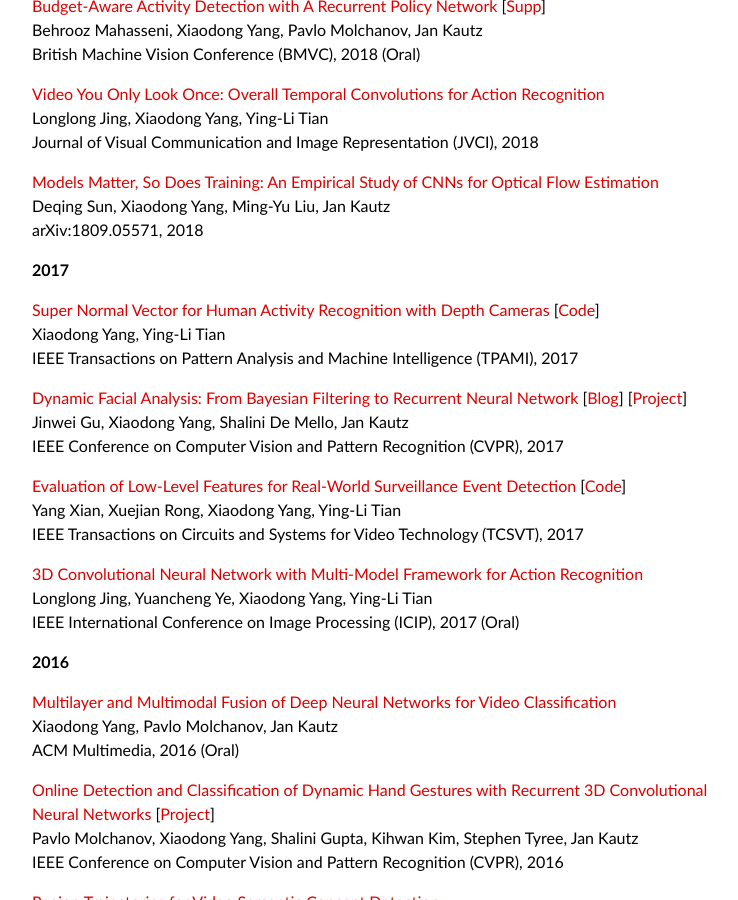
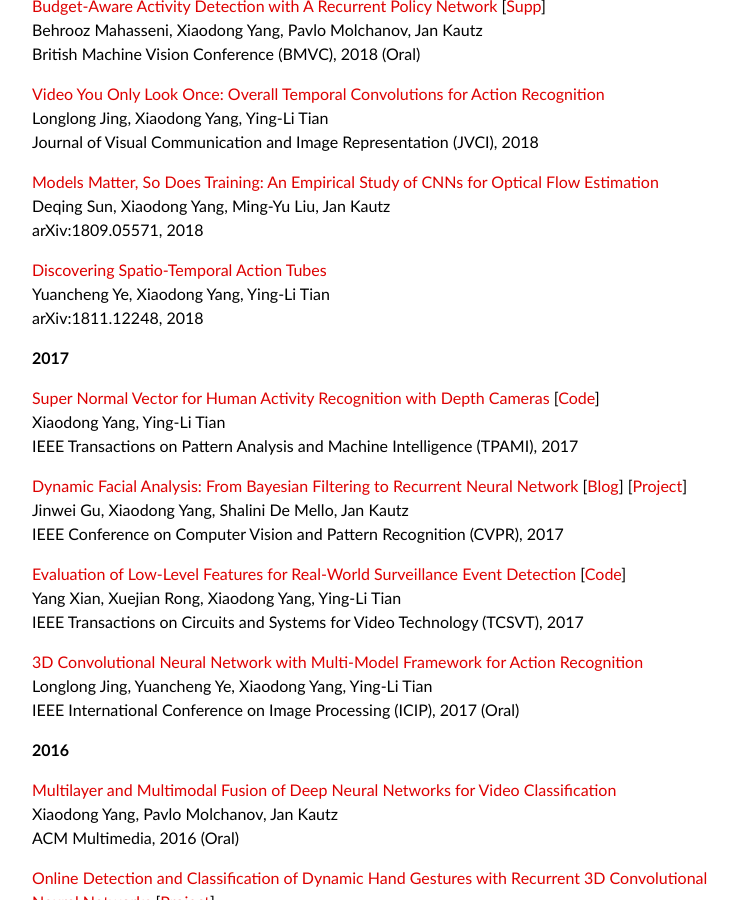
Before and after one commit to xiaodongyang/xiaodongyang.github.io, a Jekyll site: the page built from publications/index.md, in a window 1280 px wide and 900 px high, scrolled down 459 px. Shown: the whole window, without its empty margins (263-1001 px from the left). Built offline with Jekyll 4.4.1, drawn with Linux system fonts in a browser that asks for light colours; some web fonts are replaced.

Commit message:
Update index.md

```diff
--- a/publications/index.md
+++ b/publications/index.md
@@ -32,6 +32,10 @@
 [Models Matter, So Does Training: An Empirical Study of CNNs for Optical Flow Estimation](https://arxiv.org/abs/1809.05571)
 Deqing Sun, Xiaodong Yang, Ming-Yu Liu, Jan Kautz
 arXiv:1809.05571, 2018
+
+[Discovering Spatio-Temporal Action Tubes](https://arxiv.org/abs/1811.12248)
+Yuancheng Ye, Xiaodong Yang, Ying-Li Tian
+arXiv:1811.12248, 2018
 
 **2017**
 
```
